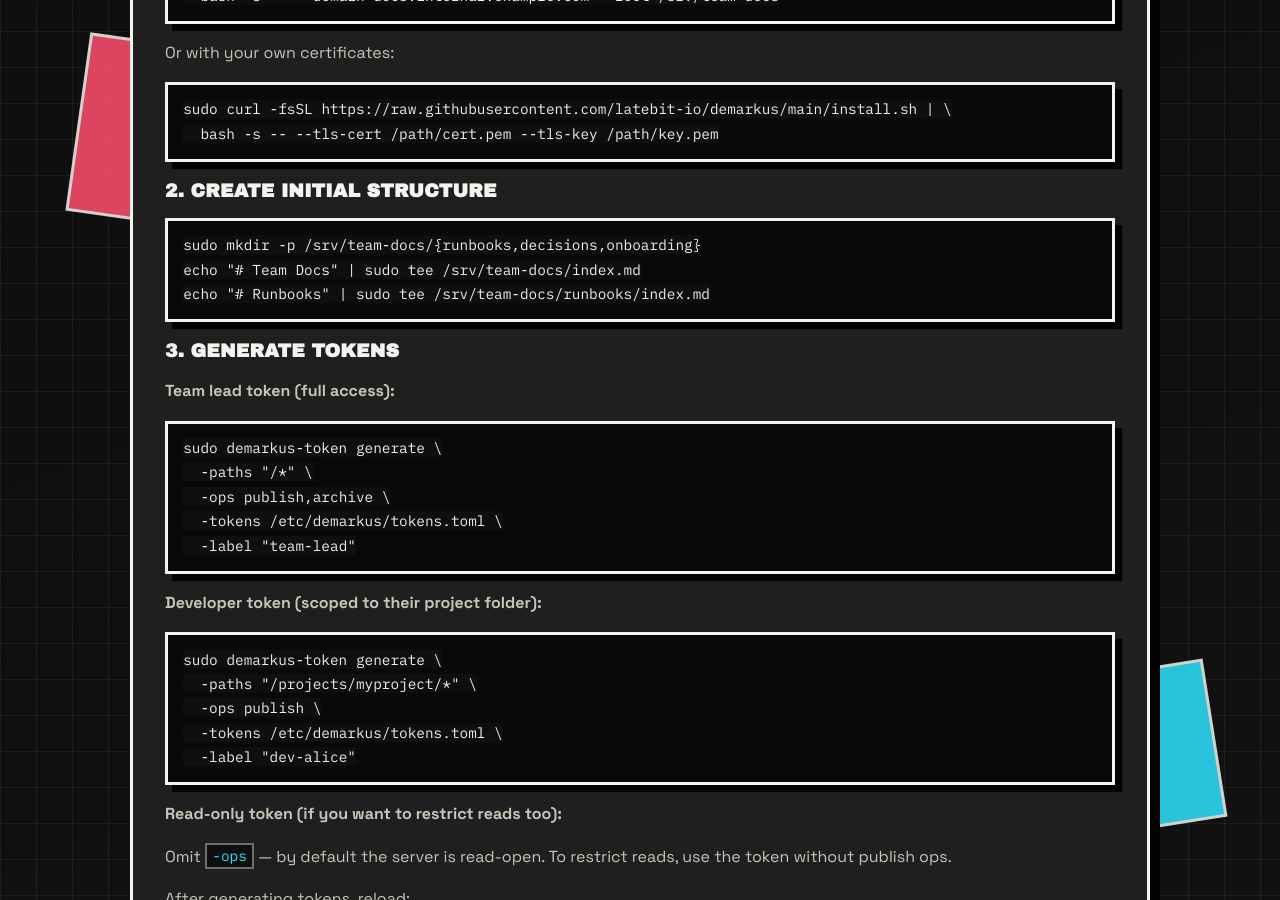
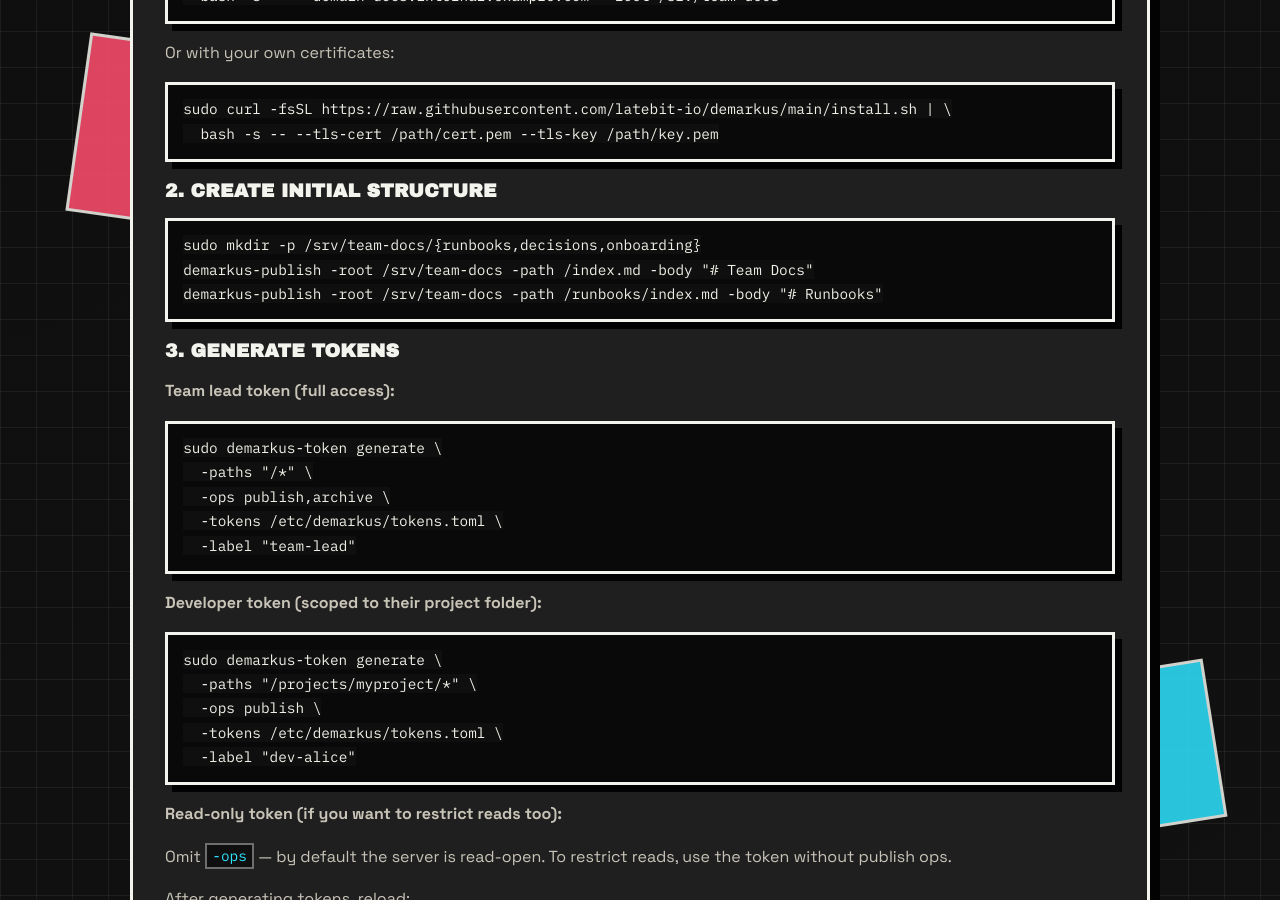
Before and after one commit to latebit-io/demarkus, a Jekyll site: the page built from scenarios/team.md, in a window 1280 px wide and 900 px high, scrolled down 1012 px. Built offline with Jekyll 4.4.1, drawn with Linux system fonts in a browser that asks for light colours.

Commit message:
docs(publish): demarkus-publish

````diff
--- a/scenarios/team.md
+++ b/scenarios/team.md
@@ -50,8 +50,8 @@ sudo curl -fsSL https://raw.githubusercontent.com/latebit-io/demarkus/main/insta
 
 ```bash
 sudo mkdir -p /srv/team-docs/{runbooks,decisions,onboarding}
-echo "# Team Docs" | sudo tee /srv/team-docs/index.md
-echo "# Runbooks" | sudo tee /srv/team-docs/runbooks/index.md
+demarkus-publish -root /srv/team-docs -path /index.md -body "# Team Docs"
+demarkus-publish -root /srv/team-docs -path /runbooks/index.md -body "# Runbooks"
 ```
 
 ### 3. Generate tokens
````
Also changed, not shown: scenarios/public-hub.md (+3 -2 lines).
